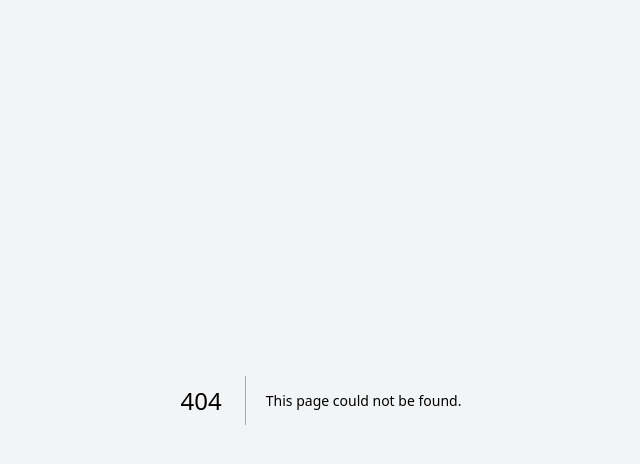
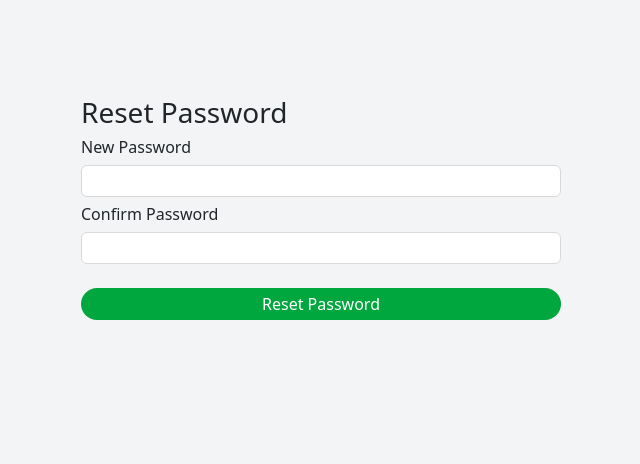
Before and after one commit to Parshant-Sharma006/pap, a Next.js app: page /reset-password in a window 1280 px wide. Before the commit this address had no page. Shown: the top 464 px of the page, without its empty margins (319-959 px from the left). Built offline with nearby package versions, Linux system fonts and the light colour scheme.

Commit message:
reset password

```diff
--- /dev/null
+++ b/src/api/api.js
@@ -0,0 +1,20 @@
+export async function resetPasswordApi(data) {
+  try {
+    const res = await fetch(
+      "https://pap-s-backend.onrender.com/api/auth/resetPassword",
+      {
+        method: "POST",
+        headers: {
+          "Content-Type": "application/json",
+        },
+        body: JSON.stringify(data),
+      }
+    );
+
+    const datas = await res.json();
+    console.log("datas", Object.keys(datas), datas, datas.success);
+    return datas;
+  } catch (err) {
+    console.log(err);
+  }
+}
--- a/src/app/forgot-password/page.js
+++ b/src/app/forgot-password/page.js
@@ -5,6 +5,8 @@ import { Input, Button } from "antd";
 import { MailOutlined } from "@ant-design/icons";
 import { useDispatch } from "react-redux";
 import { forgotPasswordApi } from "@/redux/userSlice";
+import toast from "react-hot-toast";
+
 
 export default function ForgotPassword() {
   const dispatch = useDispatch();
@@ -21,18 +23,21 @@ export default function ForgotPassword() {
   };
   const onSubmit = () => {
     if (isValid()) {
-      let payload = {email:""};
-      payload.email = email[0].value;
       const origin = window.location.origin;
       const obj = {
-        email:payload,
-        origin:origin
-      }
-      const response = dispatch(forgotPasswordApi(obj));
-      console.log(response);
-      // if(response.success){
+        email: email[0].value,
+        origin: origin,
+      };
+      const toastId = toast.loading("Loading...");
+      dispatch(forgotPasswordApi(obj)).then((res) => {
+        console.log(res);
+        if (res.success) {
+          toast.success("Reset Password Mail Sent", { id: toastId });
 
-      // }
+        } else {
+          toast.error("SomeThing went wrong", { id: toastId });
+        }
+      });
     }
   };
 
--- a/src/app/layout.js
+++ b/src/app/layout.js
@@ -73,7 +73,7 @@ export default function RootLayout({ children }) {
       <Toaster
         position="top-right"
         toastOptions={{
-          duration: 4000,
+          duration: 3000,
           style: {
             background: "#333",
             color: "#fff",
--- a/src/app/login/page.js
+++ b/src/app/login/page.js
@@ -51,21 +51,23 @@ export default function Login() {
 
       try {
         console.log(payload, "payload--->");
+
+        const toastId = toast.loading("Loading...");
         dispatch(loginApi(payload)).then((response) => {
           if (response.success) {
             console.log(response, "res");
             window.localStorage.setItem("token", response.data.token);
             router.push("/app/Dashboard");
-            toast.success("Logined Successfully");
+            toast.success("Logged In Successfully" , {id:toastId});
           } else {
-            toast.error(`${response.message}`);
+            toast.error(`${response.message}` , {id:toastId});
           }
         });
       } catch (error) {
         dispatch(userFailure(error));
       }
     } else {
-      toast.error("fill the form");
+      toast.error("Fill the form");
     }
   };
 
--- /dev/null
+++ b/src/app/reset-password/page.js
@@ -0,0 +1,68 @@
+"use client";
+
+import { Input, Button } from "antd";
+import { resetPasswordApi } from "@/api/api";
+import { useSearchParams } from "next/navigation";
+import { useState } from "react";
+import toast from "react-hot-toast";
+import { useRouter } from "next/navigation";
+
+export default function ResetPassword() {
+  const [resetPassword, SetResetPassword] = useState("");
+  const [confirmPassword, SetConfirmPassword] = useState("");
+
+  const searchParams = useSearchParams();
+  const router = useRouter();
+
+  async function resetPasswordFun() {
+    if (resetPassword === confirmPassword && resetPassword != "") {
+      const token = searchParams.get("token");
+      const email = decodeURIComponent(searchParams.get("email"));
+
+      const obj = {
+        token: token,
+        email: email,
+        newPassword: resetPassword,
+      };
+      const toastId = toast.loading("Saving...");
+      const result = await resetPasswordApi(obj);
+
+      if (result.success) {
+        toast.success("Password Updated!", { id: toastId });
+        setTimeout(() => router.push("/login"), 1000);
+      } else {
+        toast.error(`SomeThing Went Wrong`, { id: toastId });
+      }
+    }
+  }
+
+  return (
+    <>
+      <div className="flex justify-center items-center pt-20">
+        <div className="w-[40%]  p-3 border-blue-100 border-0 rounded">
+          <h3>Reset Password</h3>
+          <h6>New Password</h6>
+          <Input
+            name="resetPassword"
+            value={resetPassword}
+            onChange={(e) => SetResetPassword(e.target.value)}
+          />
+          <h6 className="pt-2">Confirm Password</h6>
+          <Input
+            name="confirmPassword"
+            type="password"
+            value={confirmPassword}
+            onChange={(e) => SetConfirmPassword(e.target.value)}
+          />
+
+          <button
+            className="mt-4 w-full bg-green-600 rounded-4 p-1 border-green-600 text-white"
+            onClick={() => resetPasswordFun()}
+          >
+            Reset Password
+          </button>
+        </div>
+      </div>
+    </>
+  );
+}
--- a/src/redux/userSlice.js
+++ b/src/redux/userSlice.js
@@ -90,7 +90,9 @@ export const forgotPasswordApi = (formData) => async (dispatch) => {
       body: JSON.stringify(formData),
     });
 
-    return response;
+    const res = await response.json();
+    console.log("res" , res);
+    return res;
   } catch (error) {}
 };
 
```
